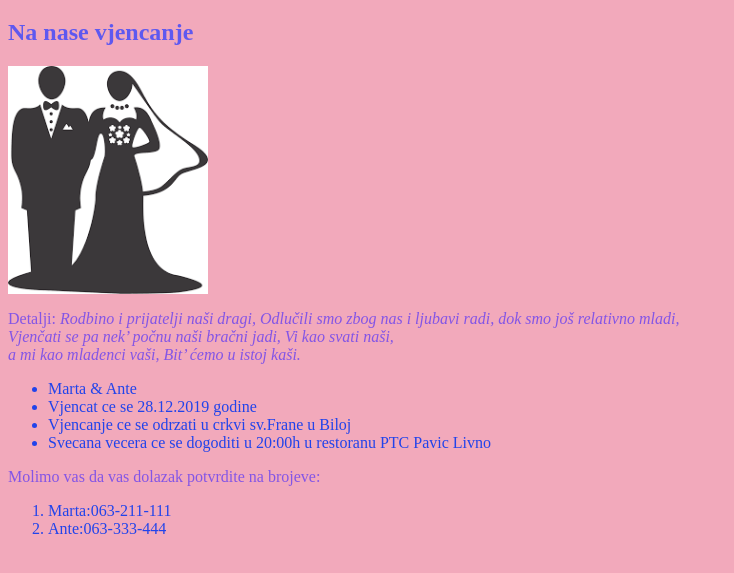
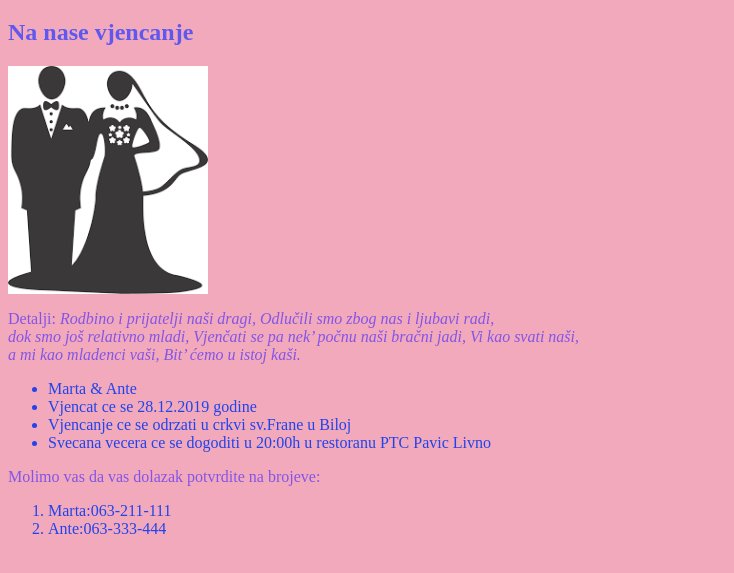
Before and after one commit to Nikolina02/Nikolina02.github.io, a plain HTML site: page index.html in a window 1280 px wide. Shown: the part 61-634 px from the top of the page, without its empty margins (0-734 px from the left). Drawn offline with Linux system fonts and the light colour scheme.

Commit message:
Update index.html

```diff
--- a/index.html
+++ b/index.html
@@ -22,8 +22,8 @@
         <p>Detalji:
         <em>Rodbino i prijatelji naši dragi,
 Odlučili smo zbog
-nas i ljubavi radi,
-dok smo još relativno mladi,<br>
+nas i ljubavi radi,<br>
+dok smo još relativno mladi,
 Vjenčati se pa nek’ počnu
 naši bračni jadi,
             Vi kao svati naši,</br>
```
